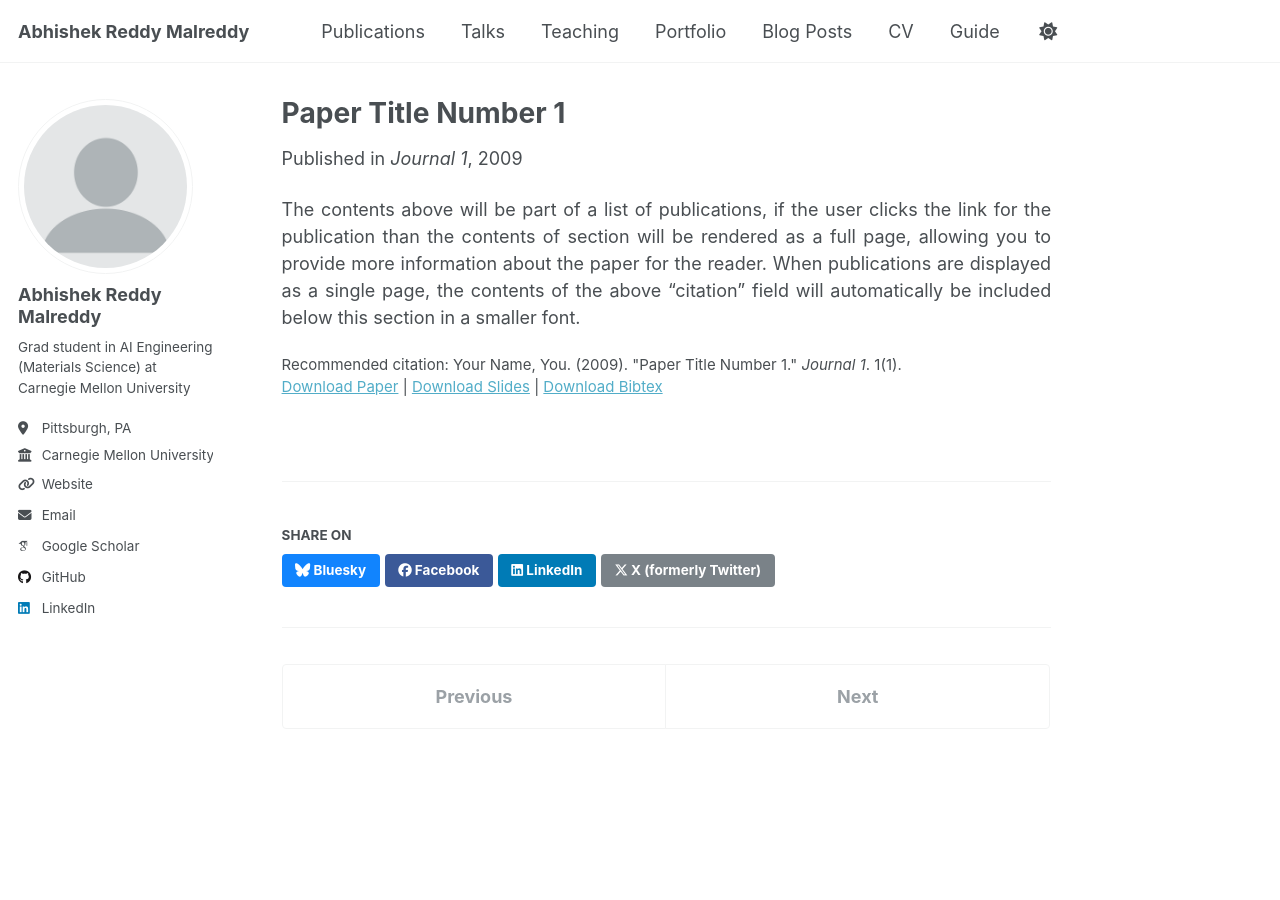
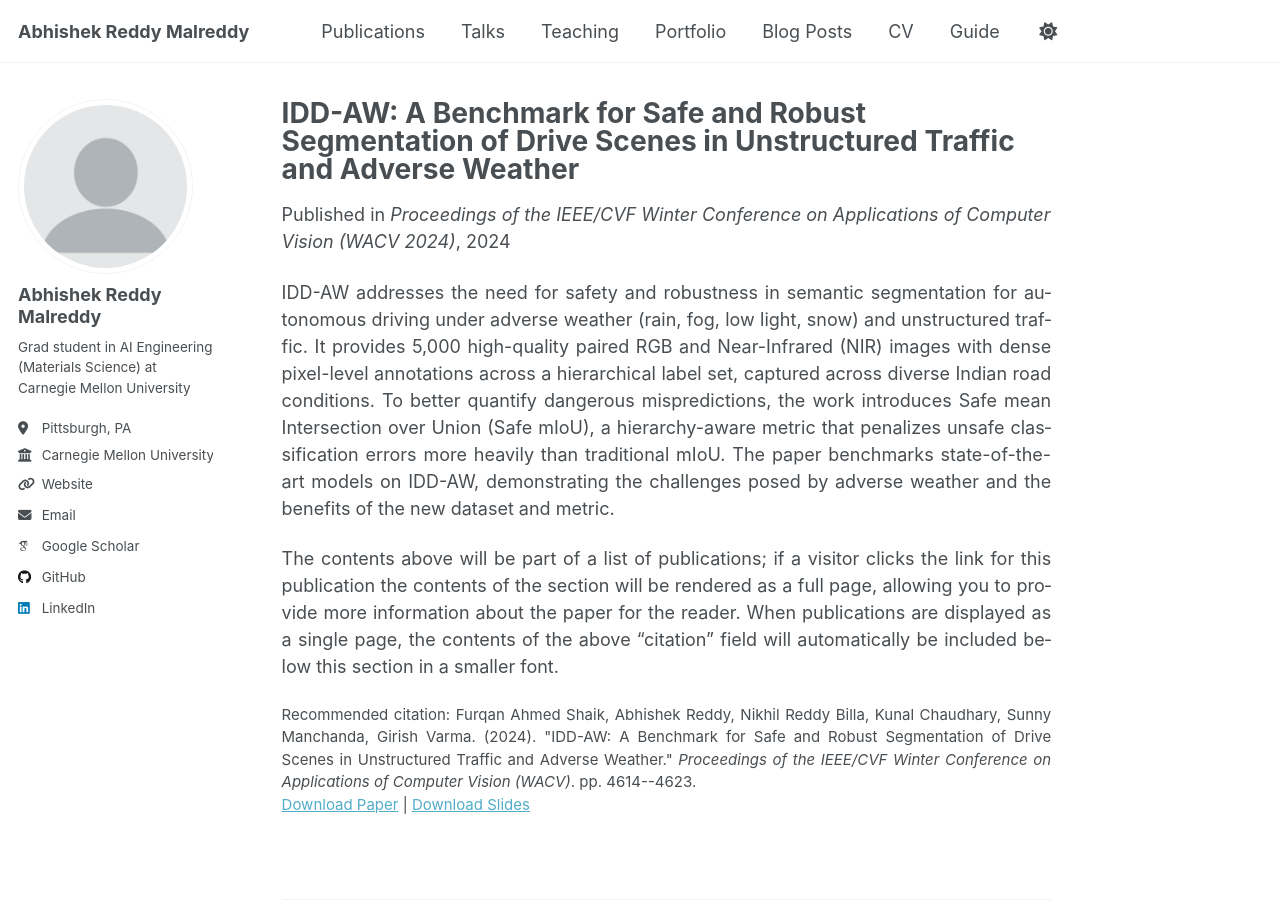
Before and after one commit to abhishekredy18/abhishekredy18.github.io, a Jekyll site: the page built from _publications/2009-10-01-paper-title-number-1.md, in a window 1280 px wide and 900 px high. Built offline with Jekyll 4.4.1, drawn with Linux system fonts in a browser that asks for light colours; some web fonts are replaced; a script that is not in the unit is left out.

Commit message:
publication update

```diff
--- a/_publications/2009-10-01-paper-title-number-1.md
+++ b/_publications/2009-10-01-paper-title-number-1.md
@@ -1,14 +1,18 @@
 ---
-title: "Paper Title Number 1"
+title: "IDD-AW: A Benchmark for Safe and Robust Segmentation of Drive Scenes in Unstructured Traffic and Adverse Weather"
 collection: publications
-category: manuscripts
-permalink: /publication/2009-10-01-paper-title-number-1
-excerpt: 'This paper is about the number 1. The number 2 is left for future work.'
-date: 2009-10-01
-venue: 'Journal 1'
-slidesurl: 'http://academicpages.github.io/files/slides1.pdf'
-paperurl: 'http://academicpages.github.io/files/paper1.pdf'
-bibtexurl: 'http://academicpages.github.io/files/bibtex1.bib'
-citation: 'Your Name, You. (2009). &quot;Paper Title Number 1.&quot; <i>Journal 1</i>. 1(1).'
+category: conference
+permalink: /publication/2024-01-03-idd-aw-benchmark-safe-robust-segmentation-of-drive-scenes
+excerpt: "Benchmark dataset and safety-aware metric (Safe mIoU) for semantic segmentation in adverse weather and unstructured traffic; presented at WACV 2024."
+date: 2024-01-03
+venue: "Proceedings of the IEEE/CVF Winter Conference on Applications of Computer Vision (WACV 2024)"
+slidesurl: "https://iddaw.github.io/static/pdfs/WACV_IDD-AW.pdf"
+paperurl: "https://openaccess.thecvf.com/content/WACV2024/papers/Shaik_IDD-AW_A_Benchmark_for_Safe_and_Robust_Segmentation_of_Drive_WACV_2024_paper.pdf"
+suppurl: "https://openaccess.thecvf.com/content/WACV2024/supplemental/Shaik_IDD-AW_A_Benchmark_WACV_2024_supplemental.pdf"
+codeurl: "https://github.com/Furqan7007/IDDAW_kit"
+arxivurl: "https://arxiv.org/abs/2311.14459"
+citation: "Furqan Ahmed Shaik, Abhishek Reddy, Nikhil Reddy Billa, Kunal Chaudhary, Sunny Manchanda, Girish Varma. (2024). \"IDD-AW: A Benchmark for Safe and Robust Segmentation of Drive Scenes in Unstructured Traffic and Adverse Weather.\" <i>Proceedings of the IEEE/CVF Winter Conference on Applications of Computer Vision (WACV)</i>. pp. 4614--4623."
 ---
-The contents above will be part of a list of publications, if the user clicks the link for the publication than the contents of section will be rendered as a full page, allowing you to provide more information about the paper for the reader. When publications are displayed as a single page, the contents of the above "citation" field will automatically be included below this section in a smaller font.
+IDD-AW addresses the need for safety and robustness in semantic segmentation for autonomous driving under adverse weather (rain, fog, low light, snow) and unstructured traffic. It provides 5,000 high-quality paired RGB and Near-Infrared (NIR) images with dense pixel-level annotations across a hierarchical label set, captured across diverse Indian road conditions. To better quantify dangerous mispredictions, the work introduces Safe mean Intersection over Union (Safe mIoU), a hierarchy-aware metric that penalizes unsafe classification errors more heavily than traditional mIoU. The paper benchmarks state-of-the-art models on IDD-AW, demonstrating the challenges posed by adverse weather and the benefits of the new dataset and metric.
+
+The contents above will be part of a list of publications; if a visitor clicks the link for this publication the contents of the section will be rendered as a full page, allowing you to provide more information about the paper for the reader. When publications are displayed as a single page, the contents of the above "citation" field will automatically be included below this section in a smaller font.
```
